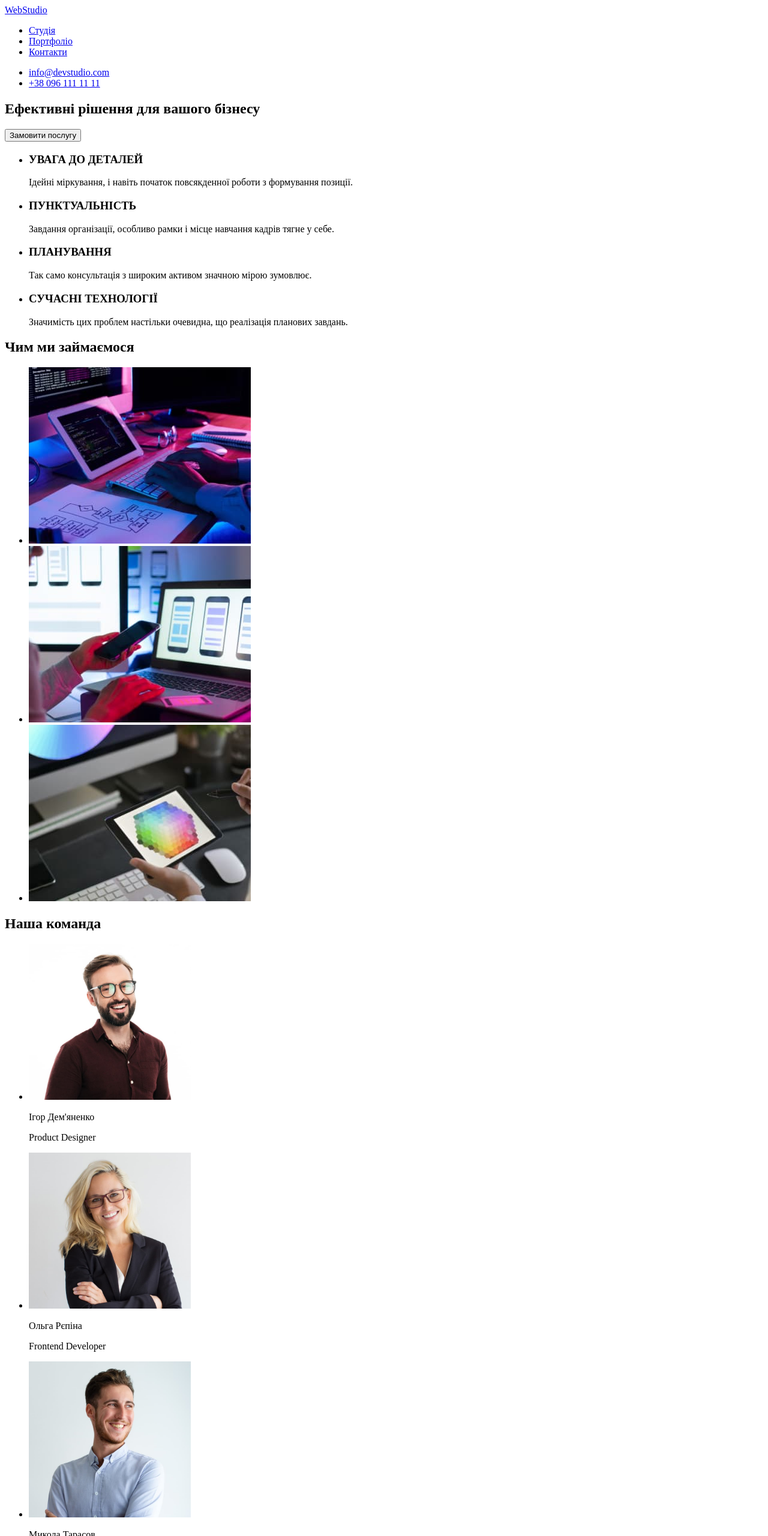
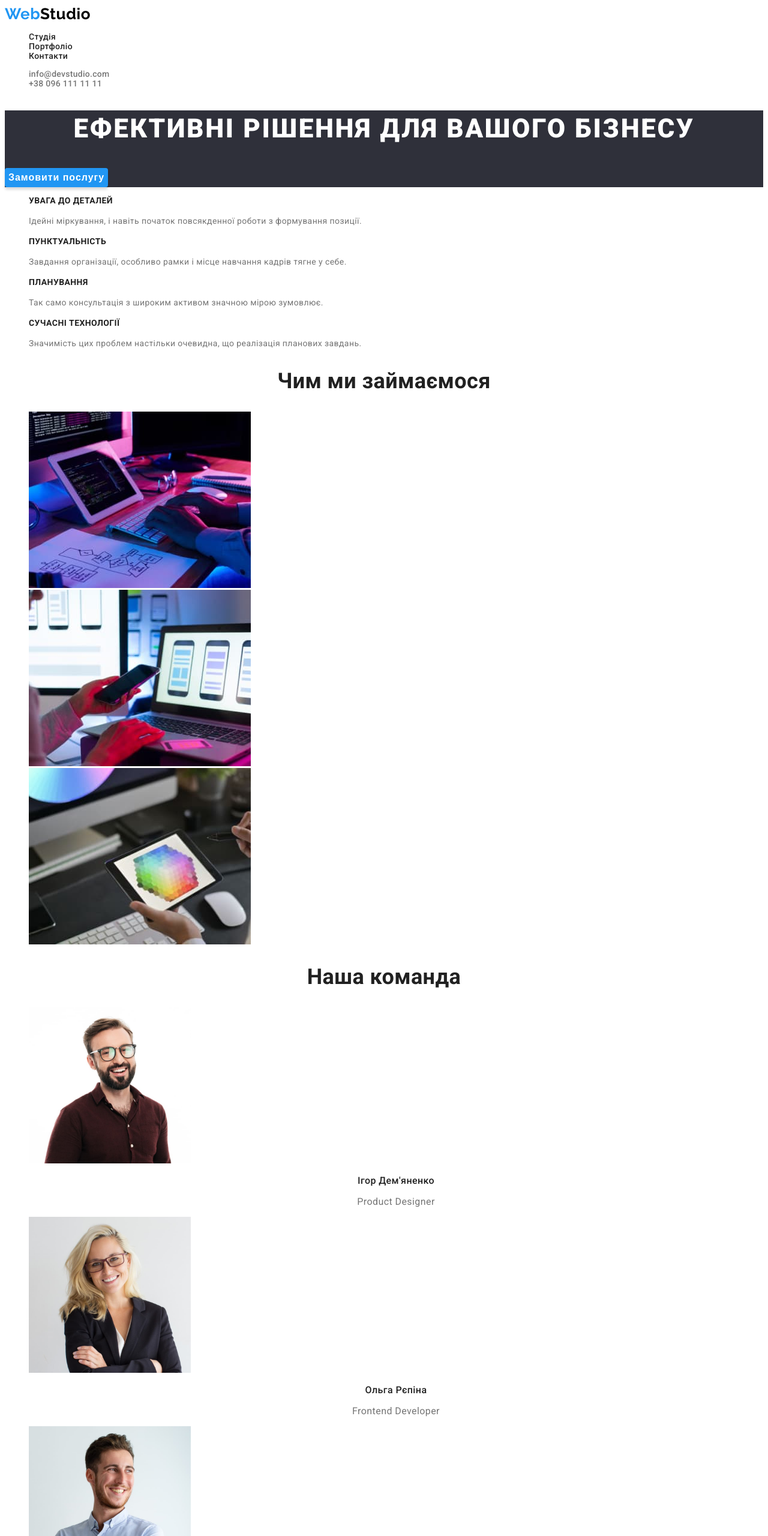
Before and after one commit to JuliaSnisar/hw1, a plain HTML site: page index.html in a window 1280 px wide. Shown: the top 2560 px of the page at 60% size. Drawn offline with Linux system fonts and the light colour scheme.

Commit message:
add portfolio and styles

```diff
--- /dev/null
+++ b/css/styles.css
@@ -0,0 +1,216 @@
+:root {
+  /* Fonts */
+  --main-font: "Roboto", sans-serif;
+  --secondary-font: "Raleway", sans-serif;
+
+  /* Text color */
+  --main-txt-cl: #212121;
+  --secondart-txt-cl: #757575;
+  --light-txt-cl: #ffffff;
+  --light-txt-cl-60: rgba(255, 255, 255, 0.6);
+  --accent-txt-cl: #2196f3;
+
+  /* Background */
+  --accent-bg-cl: #2196f3;
+  --main-bgc: #ffffff;
+  --secondary-bgc: #2f303a;
+}
+
+body {
+  font-family: var(--main-font);
+  background-color: var(--main-bgc);
+  font-size: 14px;
+  color: var(--main-txt-cl);
+  letter-spacing: 0.03em;
+}
+
+.link {
+  cursor: pointer;
+  text-decoration: none;
+  color: inherit;
+}
+
+.list {
+  list-style: none;
+}
+
+.btn {
+  cursor: pointer;
+  color: var(--light-txt-cl);
+  background-color: var(--accent-bg-cl);
+  border: none;
+}
+
+.link:hover,
+.link:focus {
+  color: var(--accent-txt-cl);
+}
+
+.btn:hover,
+.btn:focus {
+  background-color: #188ce8;
+}
+
+.section-title {
+  text-align: center;
+  font-size: 36px;
+  font-weight: 700;
+  line-height: calc(42 / 36);
+}
+
+/**
+  |============================
+  | Header
+  |============================
+*/
+
+.logo {
+  color: var(--accent-txt-cl);
+  font-size: 26px;
+  font-family: var(--secondary-font);
+  font-weight: 700;
+  letter-spacing: 0.02em;
+  line-height: calc(31 / 26);
+}
+
+.logo-dark {
+  color: #000000;
+}
+
+.nav-item {
+  font-weight: 500;
+  line-height: calc(16 / 14);
+}
+
+.nav-contacts-item {
+  color: var(--secondart-txt-cl);
+  font-weight: 500;
+  letter-spacing: 0.02em;
+  line-height: calc(16 / 14);
+}
+
+/**
+  |============================
+  | Main section
+  |============================
+*/
+.main {
+  background-color: var(--secondary-bgc);
+}
+
+.title {
+  color: var(--light-txt-cl);
+  text-align: center;
+  font-size: 44px;
+  font-weight: 900;
+  line-height: calc(60 / 44);
+  letter-spacing: 0.06em;
+  text-transform: uppercase;
+}
+
+.header-btn {
+  color: var(--light-txt-cl);
+  text-align: center;
+  font-size: 16px;
+  font-weight: 700;
+  line-height: calc(30 / 16);
+  letter-spacing: 0.06em;
+  border-radius: 4px;
+  box-shadow: 0px 4px 4px 0px rgba(0, 0, 0, 0.15);
+}
+
+/**
+  |============================
+  | Advantages
+  |============================
+*/
+
+.advantages-title {
+  font-size: 14px;
+  font-weight: 700;
+  text-transform: uppercase;
+  line-height: calc(16 / 14);
+}
+
+.advantages-subtitle {
+  color: var(--secondart-txt-cl);
+  line-height: calc(24 / 14);
+}
+
+/**
+  |============================
+  | Case
+  |============================
+*/
+
+/**
+  |============================
+  | Team
+  |============================
+*/
+
+.team-name {
+  text-align: center;
+  font-size: 16px;
+  font-weight: 500;
+  line-height: calc(19 / 16);
+}
+
+.team-profession {
+  color: var(--secondart-txt-cl);
+  text-align: center;
+  font-size: 16px;
+  line-height: calc(19 / 16);
+}
+
+/**
+  |============================
+  | Footer
+  |============================
+*/
+.footer {
+  background-color: var(--secondary-bgc);
+}
+
+.logo-light {
+  color: var(--light-txt-cl);
+}
+
+.address-link {
+  font-family: var(--main-font);
+  color: var(--light-txt-cl-60);
+  line-height: calc(24 / 14);
+  font-style: normal;
+}
+
+[href*="goo.gl"] {
+  color: var(--light-txt-cl);
+}
+
+/**
+  |============================
+  | Portfolio
+  |============================
+*/
+
+.portfolio-btn {
+  color: var(--light-txt-cl);
+  text-align: center;
+  font-size: 16px;
+  font-weight: 500;
+  line-height: calc(26 / 16);
+  border-radius: 4px;
+}
+
+.portfolio-title {
+  font-size: 18px;
+  font-weight: 700;
+  line-height: calc(36 / 18);
+  letter-spacing: 0.06em;
+}
+
+.portfolio-subtitle {
+  color: var(--secondart-txt-cl);
+  font-size: 16px;
+  line-height: calc(30 / 16);
+}
--- a/index.html
+++ b/index.html
@@ -5,114 +5,136 @@
     <meta charset="UTF-8">
     <meta http-equiv="X-UA-Compatible" content="IE=edge">
     <meta name="viewport" content="width=device-width, initial-scale=1.0">
-    <title>Document</title>
+    <!-- Fonts -->
+    <link rel="preconnect" href="https://fonts.googleapis.com">
+    <link rel="preconnect" href="https://fonts.gstatic.com" crossorigin>
+    <link
+        href="https://fonts.googleapis.com/css2?family=Raleway:wght@700&family=Roboto:wght@400;500;700;900&display=swap"
+        rel="stylesheet">
+    <title>WebStudio</title>
+    <!-- Styles -->
+    <link rel="stylesheet" href="./css/styles.css">
 </head>
 
 <body>
+    <!-- Header -->
+    <header class="header">
+        <nav class="nav">
+            <a class="nav-logo logo link" href="/">Web<span class="logo-dark">Studio</span></a>
 
-    <header>
-        <nav>
-            <a href="/">Web<span>Studio</span></a>
-
-            <ul>
-                <li><a href="/">Студія</a></li>
-                <li><a href="/">Портфоліо</a></li>
-                <li><a href="/">Контакти</a></li>
+            <ul class="nav-list list">
+                <li class="nav-item item"><a class="link" href="./index.html">Студія</a></li>
+                <li class="nav-item item"><a class="link" href="./portfolio.html">Портфоліо</a></li>
+                <li class="nav-item item"><a class="link" href="/">Контакти</a></li>
             </ul>
-            <ul>
-                <li><a href="mailto:info@devstudio.com">info@devstudio.com</a></li>
-                <li><a href="tel:+380961111111">+38 096 111 11 11</a></li>
+            <ul class="nav-contacts-list list">
+                <li class="nav-contacts-item item"><a class="link"
+                        href="mailto:info@devstudio.com">info@devstudio.com</a></li>
+                <li class="nav-contacts-item item"><a class="link" href="tel:+380961111111">+38 096 111 11 11</a></li>
             </ul>
         </nav>
     </header>
 
+    <!-- Main -->
     <main>
-
-        <section>
-            <h1>Ефективні рішення для вашого бізнесу</h1>
-            <button type="button">Замовити послугу</button>
+        <!-- Main section -->
+        <section class="main section">
+            <h1 class="title">Ефективні рішення для вашого бізнесу</h1>
+            <button class="header-btn btn" type="button">Замовити послугу</button>
         </section>
 
-        <section>
+        <!-- Advantages -->
+        <section class="section">
             <h2 hidden>Наші переваги</h2>
-            <ul>
-                <li>
-                    <div>
-                        <h3>УВАГА ДО ДЕТАЛЕЙ</h3>
-                        <p>Ідейні міркування, і навіть початок повсякденної роботи з формування позиції.</p>
+            <ul class="advantages-list list">
+                <li class="advantages-item item">
+                    <div class="advantages-group">
+                        <h3 class="advantages-title">УВАГА ДО ДЕТАЛЕЙ</h3>
+                        <p class="advantages-subtitle">Ідейні міркування, і навіть початок повсякденної роботи з
+                            формування позиції.</p>
                     </div>
                 </li>
-                <li>
-                    <div>
-                        <h3>ПУНКТУАЛЬНІСТЬ</h3>
-                        <p>Завдання організації, особливо рамки і місце навчання кадрів тягне у себе.</p>
+                <li class="advantages-item item">
+                    <div class="advantages-group">
+                        <h3 class="advantages-title">ПУНКТУАЛЬНІСТЬ</h3>
+                        <p class="advantages-subtitle">Завдання організації, особливо рамки і місце навчання кадрів
+                            тягне у себе.</p>
                     </div>
                 </li>
-                <li>
-                    <div>
-                        <h3>ПЛАНУВАННЯ</h3>
-                        <p>Так само консультація з широким активом значною мірою зумовлює.</p>
+                <li class="advantages-item item">
+                    <div class="advantages-group">
+                        <h3 class="advantages-title">ПЛАНУВАННЯ</h3>
+                        <p class="advantages-subtitle">Так само консультація з широким активом значною мірою зумовлює.
+                        </p>
                     </div>
                 </li>
-                <li>
-                    <div>
-                        <h3>СУЧАСНІ ТЕХНОЛОГІЇ</h3>
-                        <p>Значимість цих проблем настільки очевидна, що реалізація планових завдань.</p>
+                <li class="advantages-item item">
+                    <div class="advantages-group">
+                        <h3 class="advantages-title">СУЧАСНІ ТЕХНОЛОГІЇ</h3>
+                        <p class="advantages-subtitle">Значимість цих проблем настільки очевидна, що реалізація планових
+                            завдань.</p>
                     </div>
                 </li>
             </ul>
         </section>
 
-        <section>
-            <h2>Чим ми займаємося</h2>
-            <ul>
-                <li><img src="/images/box1.jpg" alt="Розробка" width="370" height="294"></li>
-                <li><img src="/images/box2.jpg" alt="Адаптив" width="370" height="294"></li>
-                <li><img src="/images/box3.jpg" alt="Вибір кольору" width="370" height="294"></li>
+        <!-- Case -->
+        <section class="section">
+            <h2 class="section-title">Чим ми займаємося</h2>
+            <ul class="case-list list">
+                <li class="case-item item"><img class="img" src="/images/box1.jpg" alt="Розробка" width="370"
+                        height="294"></li>
+                <li class="case-item item"><img class="img" src="/images/box2.jpg" alt="Адаптив" width="370"
+                        height="294"></li>
+                <li class="case-item item"><img class="img" src="/images/box3.jpg" alt="Вибір кольору" width="370"
+                        height="294"></li>
             </ul>
         </section>
 
-        <section>
-            <h2>Наша команда</h2>
-            <ul>
-                <li>
-                    <div>
-                        <img src="/images/igor.jpg" alt="Ігор Дем'яненко" width="270" height="260">
-                        <p>Ігор Дем'яненко</p>
-                        <p>Product Designer</p>
+        <!-- Team -->
+        <section class="section">
+            <h2 class="section-title">Наша команда</h2>
+            <ul class="team-list list">
+                <li class="team-item item">
+                    <div class="team-group">
+                        <img class="img" src="/images/igor.jpg" alt="Ігор Дем'яненко" width="270" height="260">
+                        <p class="team-name">Ігор Дем'яненко</p>
+                        <p class="team-profession">Product Designer</p>
                     </div>
                 </li>
-                <li>
-                    <div>
-                        <img src="/images/olga.jpg" alt="Ольга Рєпіна" width="270" height="260">
-                        <p>Ольга Рєпіна</p>
-                        <p>Frontend Developer</p>
+                <li class="team-item item">
+                    <div class="team-group">
+                        <img class="img" src="/images/olga.jpg" alt="Ольга Рєпіна" width="270" height="260">
+                        <p class="team-name">Ольга Рєпіна</p>
+                        <p class="team-profession">Frontend Developer</p>
                     </div>
                 </li>
-                <li>
-                    <div>
-                        <img src="/images/kolya.jpg" alt="Микола Тарасов" width="270" height="260">
-                        <p>Микола Тарасов</p>
-                        <p>Marketing</p>
+                <li class="team-item item">
+                    <div class="team-group">
+                        <img class="img" src="/images/kolya.jpg" alt="Микола Тарасов" width="270" height="260">
+                        <p class="team-name">Микола Тарасов</p>
+                        <p class="team-profession">Marketing</p>
                     </div>
                 </li>
-                <li>
-                    <div>
-                        <img src="/images/misha.jpg" alt="Михайло Єрмаков" width="270" height="260">
-                        <p>Михайло Єрмаков</p>
-                        <p>UI Designer</p>
+                <li class="team-item item">
+                    <div class="team-group">
+                        <img class="img" src="/images/misha.jpg" alt="Михайло Єрмаков" width="270" height="260">
+                        <p class="team-name">Михайло Єрмаков</p>
+                        <p class="team-profession">UI Designer</p>
                     </div>
                 </li>
             </ul>
         </section>
     </main>
 
-    <footer>
-        <a href="/">Web<span>Studio</span></a>
-        <address>
-            <a href="https://goo.gl/maps/ptmS5NucZzTtVrsw8">м. Київ, пр-т Лесі Українки, 26</a>
-            <a href="mailto:info@devstudio.com">info@devstudio.com</a>
-            <a href="tel:+380961111111">+38 096 111 11 11</a>
+    <!-- Footer -->
+    <footer class="footer">
+        <a class="footer-logo logo link" href="/">Web<span class="logo-light">Studio</span></a>
+        <address class="footer-address">
+            <a class="address-link link" href="https://goo.gl/maps/ptmS5NucZzTtVrsw8">м. Київ, пр-т Лесі Українки,
+                26</a>
+            <a class="address-link link" href="mailto:info@devstudio.com">info@devstudio.com</a>
+            <a class="address-link link" href="tel:+380961111111">+38 096 111 11 11</a>
         </address>
     </footer>
 
```
Also changed, not shown: portfolio.html (added, +136 -0 lines), images/portfolio/img1.jpg (added), images/portfolio/img2.jpg (added), images/portfolio/img3.jpg (added), images/portfolio/img4.jpg (added), images/portfolio/img5.jpg (added), images/portfolio/img6.jpg (added), images/portfolio/img7.jpg (added), images/portfolio/img8.jpg (added), images/portfolio/img9.jpg (added).
